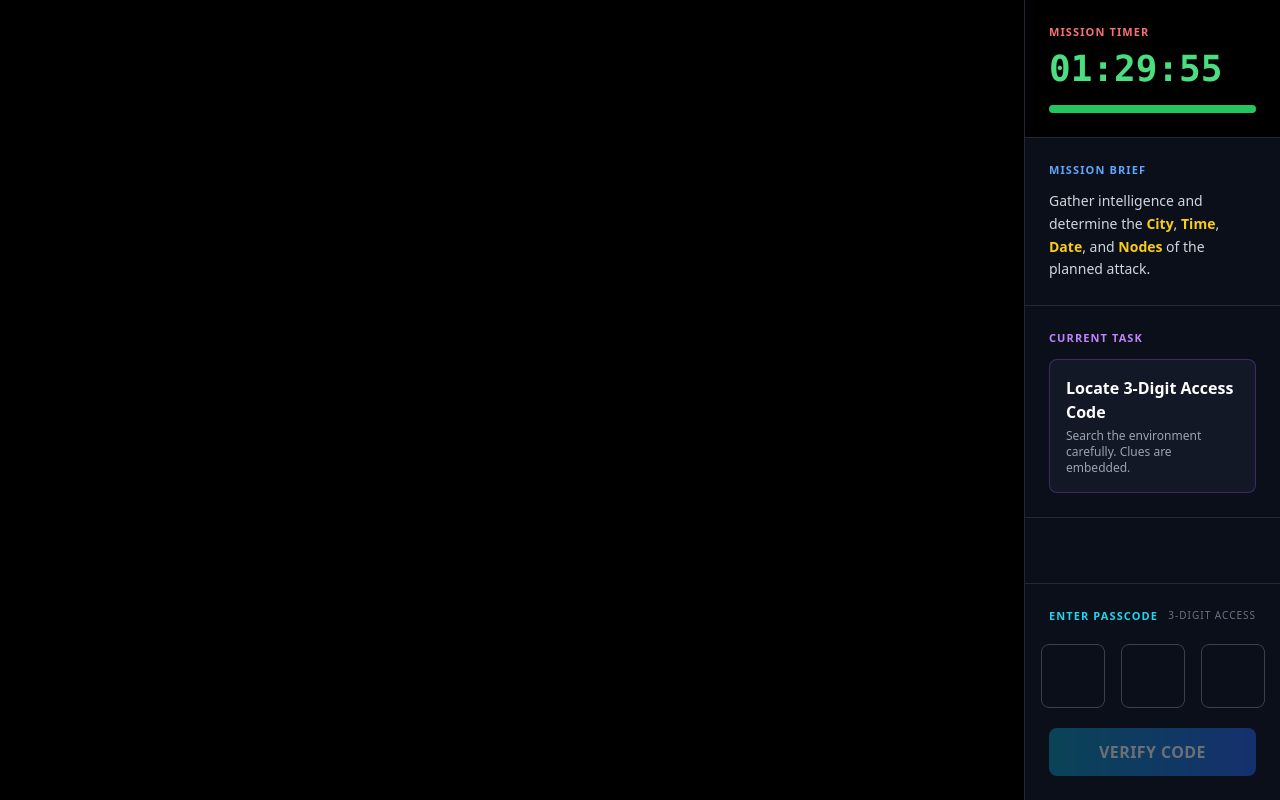
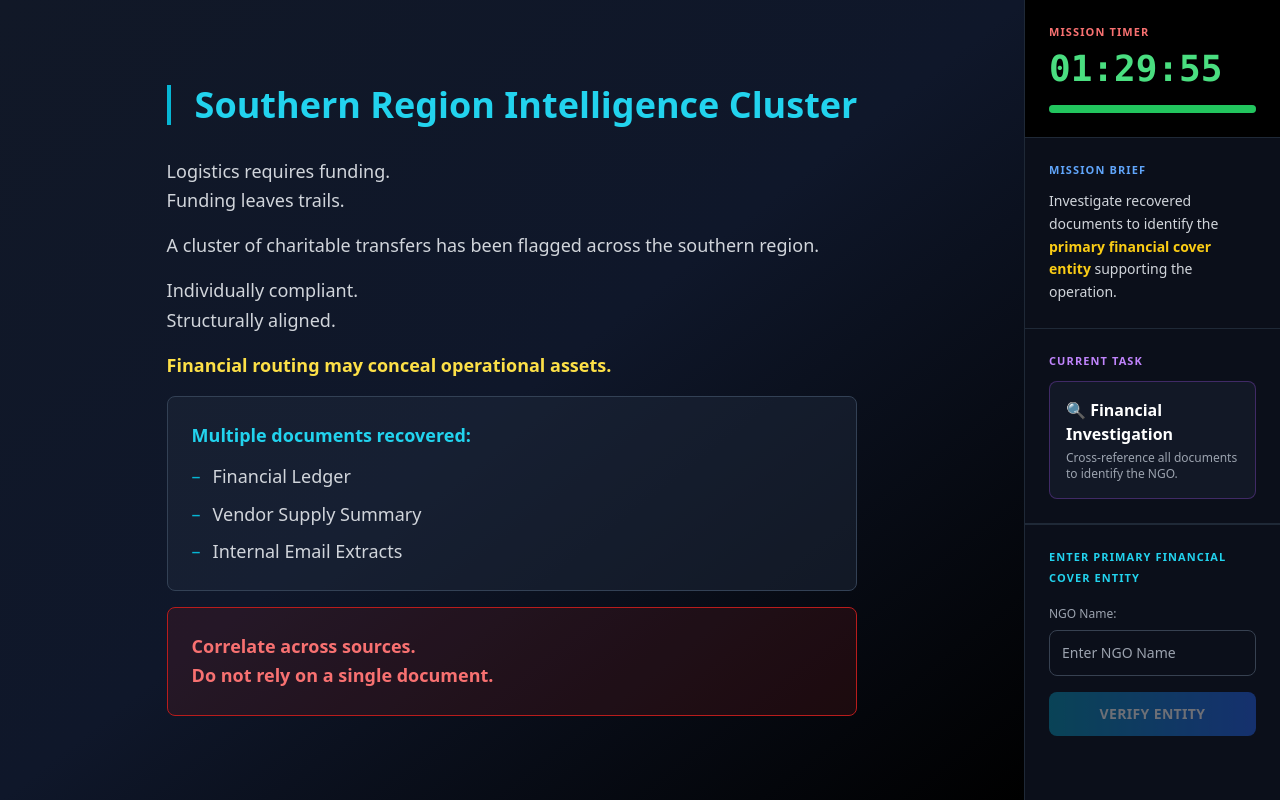
Before and after one commit to fyiclub-vitb/Chakravyuh, a React (Vite) app in the folder frontend/: page /chennai/game in a window 1280 px wide. Built offline with nearby package versions, Linux system fonts and the light colour scheme; no server answers; sample sign-in values are in the browser's storage.

Commit message:
chennai game done

```diff
--- a/frontend/src/pages/Chennai/Chennai.jsx
+++ b/frontend/src/pages/Chennai/Chennai.jsx
@@ -1,12 +1,11 @@
-import React, { useState, useEffect, useRef } from 'react'
+import React, { useState, useEffect } from 'react'
 import { useNavigate } from 'react-router-dom'
 import axios from 'axios'
 
 const Chennai = () => {
-  const [code, setCode] = useState(['', '', ''])
+    const [ngoName, setNgoName] = useState('')
     const [message, setMessage] = useState('')
     const [timeRemaining, setTimeRemaining] = useState(0)
-  const inputRefs = [useRef(null), useRef(null), useRef(null)]
     const navigate = useNavigate()
 
     useEffect(() => {
@@ -42,11 +41,14 @@ const Chennai = () => {
 
     const handleSubmit = async (e) => {
         e.preventDefault()
-    const correctPasscode = '789'
-    const enteredCode = code.join('')
+        const correctNgoName = import.meta.env.VITE_CHENNAI_NGO_NAME
 
-    if (enteredCode === correctPasscode) {
-      setMessage('Correct! Proceeding...')
+        // Normalize both strings: lowercase and remove all spaces
+        const normalizedCorrect = correctNgoName.toLowerCase().replace(/\s+/g, '')
+        const normalizedEntered = ngoName.trim().toLowerCase().replace(/\s+/g, '')
+
+        if (normalizedEntered === normalizedCorrect) {
+            setMessage('✓ PRIMARY FINANCIAL COVER ENTITY IDENTIFIED')
             try {
                 const userData = JSON.parse(localStorage.getItem('userData') || '{}')
                 const apiUrl = import.meta.env.VITE_API_URL || 'http://localhost:5000/api'
@@ -54,39 +56,70 @@ const Chennai = () => {
                     userId: userData.userId,
                     city: 'Chennai'
                 })
-        if (response.data.success) setTimeout(() => navigate('/jammu/backstory'), 1500)
+                if (response.data.success) {
+                    setTimeout(() => navigate('/jammu/backstory'), 1500)
+                }
             } catch (error) {
                 console.error('Error:', error)
                 setMessage('Error updating progress')
                 setTimeout(() => setMessage(''), 3000)
             }
         } else {
-      setMessage('Incorrect Passcode')
+            setMessage('❌ INCORRECT ENTITY - Review Documents')
             setTimeout(() => setMessage(''), 3000)
-    }
-
-    setCode(['', '', ''])
-    inputRefs[0].current?.focus()
-  }
-
-  const handleDigitChange = (index, value) => {
-    if (!/^\d?$/.test(value)) return
-    const newCode = [...code]
-    newCode[index] = value
-    setCode(newCode)
-    if (value && index < 2) inputRefs[index + 1].current?.focus()
-  }
-
-  const handleKeyDown = (index, e) => {
-    if (e.key === 'Backspace' && !code[index] && index > 0) {
-      inputRefs[index - 1].current?.focus()
         }
     }
 
     return (
         <div className="flex h-screen w-screen overflow-hidden bg-black">
-      <div className="w-4/5 h-full">
-        <iframe src="/game/index.html" className="w-full h-full border-none" title="Chennai Game" />
+            <div className="w-4/5 h-full flex items-center justify-center bg-gradient-to-br from-gray-900 via-slate-900 to-black p-12">
+                <div className="max-w-4xl text-white space-y-8">
+                    <div className="border-l-4 border-cyan-500 pl-6">
+                        <h1 className="text-4xl font-bold text-cyan-400 mb-2">Southern Region Intelligence Cluster</h1>
+                    </div>
+
+                    <div className="space-y-4 text-lg leading-relaxed">
+                        <p className="text-gray-300">
+                            Logistics requires funding.<br />
+                            Funding leaves trails.
+                        </p>
+
+                        <p className="text-gray-300">
+                            A cluster of charitable transfers has been flagged across the southern region.
+                        </p>
+
+                        <p className="text-gray-300">
+                            Individually compliant.<br />
+                            Structurally aligned.
+                        </p>
+
+                        <p className="text-yellow-300 font-semibold">
+                            Financial routing may conceal operational assets.
+                        </p>
+
+                        <div className="bg-slate-800/50 border border-slate-700 rounded-lg p-6 mt-8">
+                            <p className="text-cyan-400 font-semibold mb-3">Multiple documents recovered:</p>
+                            <ul className="space-y-2 text-gray-300">
+                                <li className="flex items-center">
+                                    <span className="text-cyan-500 mr-3">–</span> Financial Ledger
+                                </li>
+                                <li className="flex items-center">
+                                    <span className="text-cyan-500 mr-3">–</span> Vendor Supply Summary
+                                </li>
+                                <li className="flex items-center">
+                                    <span className="text-cyan-500 mr-3">–</span> Internal Email Extracts
+                                </li>
+                            </ul>
+                        </div>
+
+                        <div className="bg-red-900/20 border border-red-700 rounded-lg p-6 mt-6">
+                            <p className="text-red-400 font-semibold">
+                                Correlate across sources.<br />
+                                Do not rely on a single document.
+                            </p>
+                        </div>
+                    </div>
+                </div>
             </div>
 
             <div className="w-1/5 h-full bg-[#0b0f1a] text-white flex flex-col border-l border-gray-800 overflow-y-auto">
@@ -104,45 +137,48 @@ const Chennai = () => {
                 <div className="px-6 py-6 border-b border-gray-800">
                     <p className="text-[11px] tracking-widest text-blue-400 font-semibold mb-3">MISSION BRIEF</p>
                     <p className="text-sm text-gray-300 leading-relaxed">
-            Gather intelligence and determine the <span className="text-yellow-400 font-semibold">City</span>,
-            <span className="text-yellow-400 font-semibold"> Time</span>, <span className="text-yellow-400 font-semibold">Date</span>,
-            and <span className="text-yellow-400 font-semibold">Nodes</span> of the planned attack.
+                        Investigate recovered documents to identify the <span className="text-yellow-400 font-semibold">primary financial cover entity</span> supporting the operation.
                     </p>
                 </div>
 
                 <div className="px-6 py-6 border-b border-gray-800">
                     <p className="text-[11px] tracking-widest text-purple-400 font-semibold mb-3">CURRENT TASK</p>
                     <div className="bg-[#121826] p-4 rounded-lg border border-purple-500/30">
-            <p className="text-base font-semibold text-white">Locate 3-Digit Access Code</p>
-            <p className="text-xs text-gray-400 mt-1">Search the environment carefully. Clues are embedded.</p>
+                        <p className="text-base font-semibold text-white">🔍 Financial Investigation</p>
+                        <p className="text-xs text-gray-400 mt-1">Cross-reference all documents to identify the NGO.</p>
                     </div>
                 </div>
 
-        <div className="px-6 py-6 mt-auto bg-[#0b0f1a] border-t border-gray-800">
-          <div className="flex items-center justify-between mb-5">
-            <p className="text-[11px] tracking-widest text-cyan-400 font-semibold">ENTER PASSCODE</p>
-            <span className="text-[10px] text-gray-500 tracking-widest">3-DIGIT ACCESS</span>
+                <div className="px-6 py-6 flex-1 bg-[#0b0f1a] border-t border-gray-800">
+                    <div className="mb-5">
+                        <p className="text-[11px] tracking-widest text-cyan-400 font-semibold mb-1">ENTER PRIMARY FINANCIAL</p>
+                        <p className="text-[11px] tracking-widest text-cyan-400 font-semibold">COVER ENTITY</p>
                     </div>
 
-          <form onSubmit={handleSubmit} className="space-y-5">
-            <div className="flex justify-center gap-4">
-              {[0, 1, 2].map((i) => (
-                <input key={i} ref={inputRefs[i]} type="text" inputMode="numeric" maxLength={1}
-                  value={code[i]} onChange={(e) => handleDigitChange(i, e.target.value)}
-                  onKeyDown={(e) => handleKeyDown(i, e)}
-                  className="w-16 h-16 bg-[#0b0f1a] border border-gray-700 rounded-lg text-center text-2xl font-mono text-white transition focus:outline-none focus:border-cyan-500 focus:ring-2 focus:ring-cyan-500/20"
-                  autoComplete="off" />
-              ))}
+                    <form onSubmit={handleSubmit} className="space-y-4">
+                        <div>
+                            <label className="block text-xs text-gray-400 mb-2">NGO Name:</label>
+                            <input
+                                type="text"
+                                value={ngoName}
+                                onChange={(e) => setNgoName(e.target.value)}
+                                className="w-full px-3 py-3 bg-[#0b0f1a] border border-gray-700 rounded-lg text-sm text-white transition focus:outline-none focus:border-cyan-500 focus:ring-2 focus:ring-cyan-500/20"
+                                placeholder="Enter NGO Name"
+                                autoComplete="off"
+                            />
                         </div>
 
-            <button type="submit" disabled={code.filter(d => d !== '').length !== 3}
-              className="w-full py-3 bg-gradient-to-r from-cyan-600 to-blue-600 hover:from-cyan-700 hover:to-blue-700 rounded-lg font-semibold tracking-wide transition disabled:opacity-40 disabled:cursor-not-allowed">
-              VERIFY CODE
+                        <button
+                            type="submit"
+                            disabled={!ngoName.trim()}
+                            className="w-full py-3 bg-gradient-to-r from-cyan-600 to-blue-600 hover:from-cyan-700 hover:to-blue-700 rounded-lg font-semibold tracking-wide transition disabled:opacity-40 disabled:cursor-not-allowed text-sm"
+                        >
+                            VERIFY ENTITY
                         </button>
                     </form>
 
                     {message && (
-            <div className={`mt-4 text-center text-sm font-semibold ${message.includes("Incorrect") ? "text-red-400" : "text-green-400"}`}>
+                        <div className={`mt-4 text-center text-xs font-semibold ${message.includes("INCORRECT") || message.includes("Error") ? "text-red-400" : "text-green-400"}`}>
                             {message}
                         </div>
                     )}
--- a/frontend/src/pages/Chennai/ChennaiBackstory.jsx
+++ b/frontend/src/pages/Chennai/ChennaiBackstory.jsx
@@ -1,5 +1,6 @@
 import React, { useState, useEffect } from 'react'
 import { useNavigate } from 'react-router-dom'
+import chennaiStoryImage from '../../assets/Chennai_story.png'
 
 const ChennaiBackstory = () => {
     const [showButton, setShowButton] = useState(false)
@@ -18,12 +19,16 @@ const ChennaiBackstory = () => {
     }
 
     return (
-    <div className="relative w-screen h-screen overflow-hidden bg-gradient-to-br from-teal-900 via-cyan-900 to-blue-900">
+        <div className="relative w-screen h-screen overflow-hidden">
+            <img src={chennaiStoryImage} alt="Chennai Story" className="w-full h-full object-cover" />
+
+            {/* Dark overlay */}
+            <div className="absolute inset-0 bg-black bg-opacity-40"></div>
+
             <div className="absolute inset-0 flex items-center justify-center">
-        <div className="text-center">
-          <h1 className="text-8xl font-bold text-white mb-4">CHENNAI</h1>
-          <p className="text-2xl text-gray-300">Gateway to South India</p>
-        </div>
+                <h1 className="text-9xl font-bold text-white tracking-wider" style={{ textShadow: '4px 4px 8px rgba(0,0,0,0.8)' }}>
+                    CHENNAI
+                </h1>
             </div>
 
             {showButton && (
```
Also changed, not shown: 1 other file (tests, documents, lock files or other folders). Lines whose indentation alone changed are shown as unchanged.
